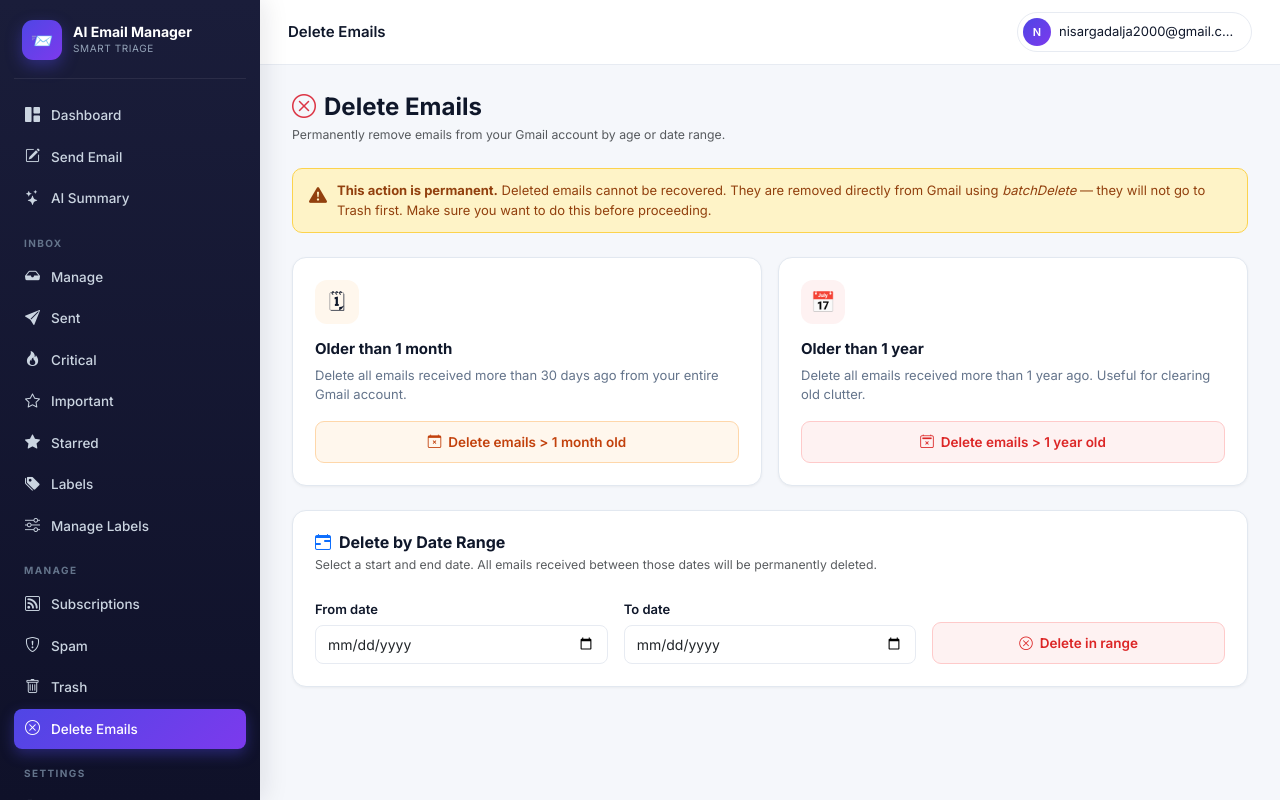
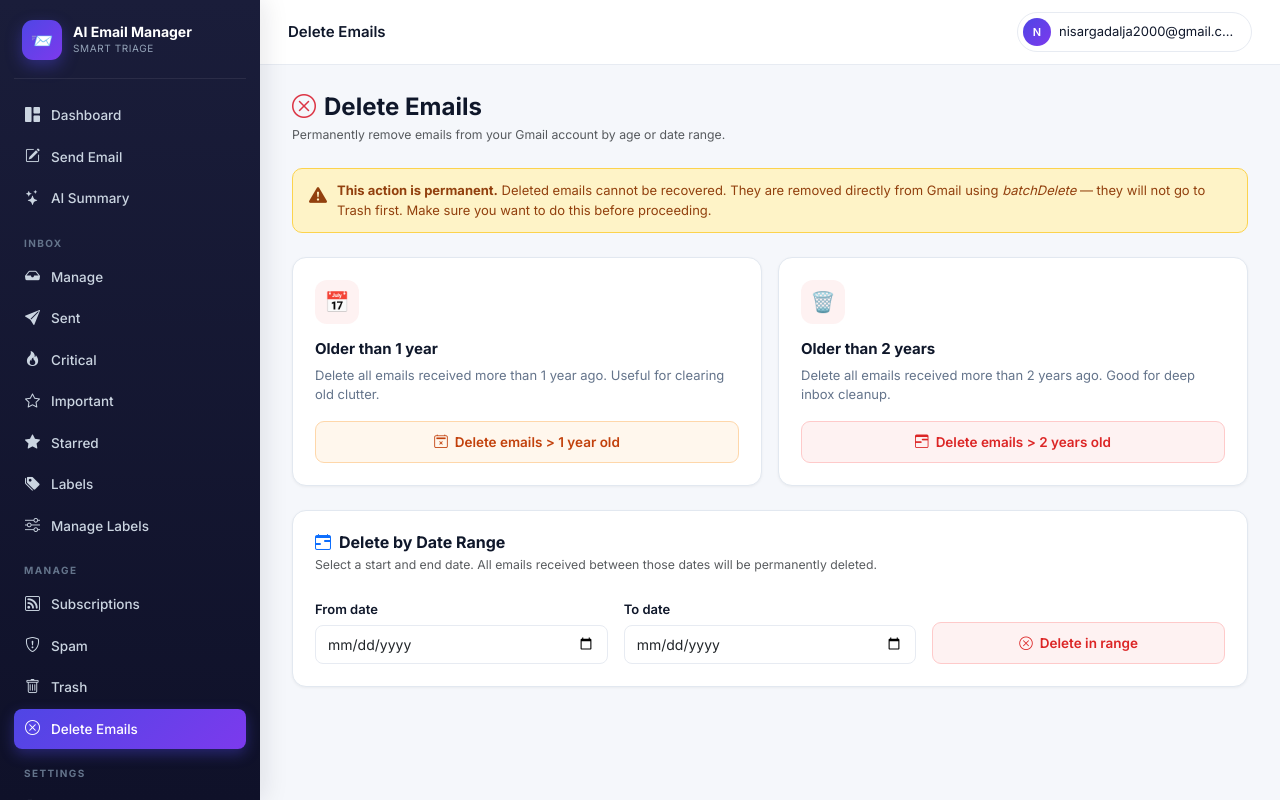
Before and after one commit to nisarg291/AI_Email_Manager, a Django app: page /accounts/delete-emails/ in a window 1280 px wide. Run offline with Django 5.2, Linux system fonts and the light colour scheme; a user stored in the database is signed in; data comes from the database, SQL or seed files in the repository; both versions use the stored data as it was after the commit; parts of the project's set-up code (start-up, migrations or seed data) failed here and were passed over.

Commit message:
Update email deletion options and fix classification completion message display
Modify the delete emails functionality to include an option for deleting emails older than 2 years, replacing the previous "older than 1 month" option. Additionally, resolve an issue in the classification progress display where the completion message was overlapping with other elements.

Replit-Commit-Author: Agent
Replit-Commit-Session-Id: 0c46a10c-6ca4-4952-bac6-ccd37e592262
Replit-Commit-Checkpoint-Type: full_checkpoint
Replit-Commit-Event-Id: 1d16c2b8-de0d-42e4-a966-48d745cfd751
Replit-Commit-Screenshot-Url: https://storage.googleapis.com/screenshot-production-us-central1/65f00a15-838b-48d1-9191-4b70d15a8b25/0c46a10c-6ca4-4952-bac6-ccd37e592262/d4i55OF
Replit-Helium-Checkpoint-Created: true

```diff
--- a/accounts/views.py
+++ b/accounts/views.py
@@ -1162,10 +1162,10 @@ def delete_emails_view(request):
     if request.method == "POST":
         action = request.POST.get("action")
         try:
-            if action == "older_1month":
-                count = services.delete_emails_query(request.user, "older_than:30d")
-            elif action == "older_1year":
+            if action == "older_1year":
                 count = services.delete_emails_query(request.user, "older_than:1y")
+            elif action == "older_2years":
+                count = services.delete_emails_query(request.user, "older_than:2y")
             elif action == "daterange":
                 from_date = request.POST.get("from_date", "").strip()
                 to_date   = request.POST.get("to_date", "").strip()
--- a/templates/delete_emails.html
+++ b/templates/delete_emails.html
@@ -36,27 +36,27 @@
 
 <div class="del-grid">
   <div class="del-card">
-    <div class="del-icon" style="background:#fff7ed">🗓</div>
-    <div class="del-title">Older than 1 month</div>
-    <div class="del-desc">Delete all emails received more than 30 days ago from your entire Gmail account.</div>
-    <form method="post" onsubmit="return confirm('Permanently delete ALL emails older than 30 days? This cannot be undone.');">
-      {% csrf_token %}
-      <input type="hidden" name="action" value="older_1month">
-      <button type="submit" class="del-btn del-btn-orange">
-        <i class="bi bi-calendar-x"></i> Delete emails &gt; 1 month old
-      </button>
-    </form>
-  </div>
-
-  <div class="del-card">
     <div class="del-icon" style="background:#fef2f2">📅</div>
     <div class="del-title">Older than 1 year</div>
     <div class="del-desc">Delete all emails received more than 1 year ago. Useful for clearing old clutter.</div>
     <form method="post" onsubmit="return confirm('Permanently delete ALL emails older than 1 year? This cannot be undone.');">
       {% csrf_token %}
       <input type="hidden" name="action" value="older_1year">
+      <button type="submit" class="del-btn del-btn-orange">
+        <i class="bi bi-calendar2-x"></i> Delete emails &gt; 1 year old
+      </button>
+    </form>
+  </div>
+
+  <div class="del-card">
+    <div class="del-icon" style="background:#fef2f2">🗑️</div>
+    <div class="del-title">Older than 2 years</div>
+    <div class="del-desc">Delete all emails received more than 2 years ago. Good for deep inbox cleanup.</div>
+    <form method="post" onsubmit="return confirm('Permanently delete ALL emails older than 2 years? This cannot be undone.');">
+      {% csrf_token %}
+      <input type="hidden" name="action" value="older_2years">
       <button type="submit" class="del-btn del-btn-danger">
-        <i class="bi bi-calendar2-x"></i> Delete emails &gt; 1 year old
+        <i class="bi bi-calendar3-range"></i> Delete emails &gt; 2 years old
       </button>
     </form>
   </div>
```
Also changed, not shown: templates/manage_emails.html (+8 -6 lines), attached_assets/image_1780515871451.png (added), db.sqlite3.
